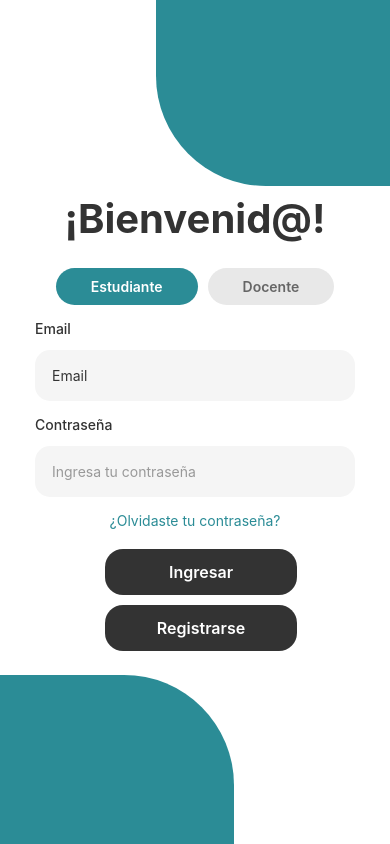
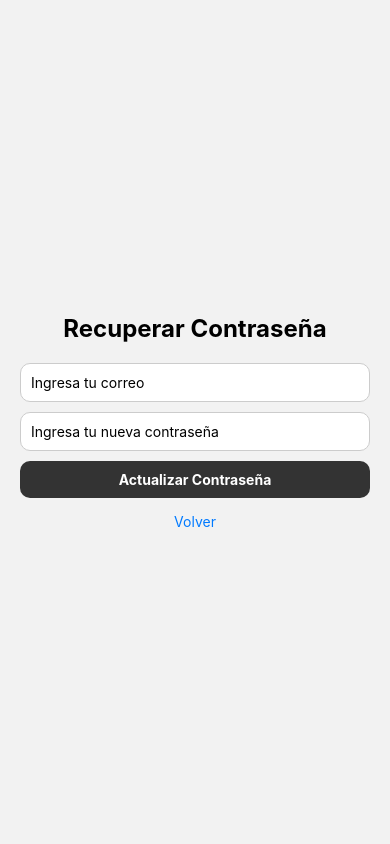
Before and after one commit to Horsifyy/Frontend, a React Native app: screen /ForgotPassword in a window 390 px wide. Built offline with nearby package versions, Linux system fonts and the light colour scheme.

Commit message:
Implementación correcta de recuperar contraseña

```diff
--- a/App.tsx
+++ b/App.tsx
@@ -21,7 +21,7 @@ const App = () => {
         <Stack.Screen name="Login" component={LoginScreen} />
         <Stack.Screen name="RegisterStudent" component={RegisterStudentScreen} />
         <Stack.Screen name="RegisterTeacher" component={RegisterTeacherScreen} />
-        <Stack.Screen name="ForgotPasswordScreen" component={ForgotPasswordScreen} />
+        <Stack.Screen name="ForgotPassword" component={ForgotPasswordScreen} />
       </Stack.Navigator>
     </NavigationContainer>
   );
--- a/src/screens/auth/ForgotPasswordScreen.js
+++ b/src/screens/auth/ForgotPasswordScreen.js
@@ -1,27 +1,34 @@
 import React, { useState } from 'react';
 import { View, TextInput, TouchableOpacity, Text, StyleSheet, Alert } from 'react-native';
-import { handlePasswordReset } from 'firebase/auth';
 import { API_URL } from '../../api/config';
 
-const PasswordResetScreen = ({ navigation }) => {
+const ForgotPasswordScreen = ({ navigation }) => {
   const [email, setEmail] = useState('');
-  const [message, setMessage] = useState('');
+  const [newPassword, setNewPassword] = useState('');
 
-  const handleForgotPassword = async () => {
+  const handleResetPassword = async () => {
     try {
       const response = await fetch(`${API_URL}/api/auth/reset-password`, {
         method: "POST",
         headers: { "Content-Type": "application/json" },
-        body: JSON.stringify({ email }),
+        body: JSON.stringify({ email, newPassword }),
       });
 
       const data = await response.json();
-      console.log("Correo de recuperación enviado:", data);
-      Alert.alert("Correo enviado", "Revisa tu bandeja de entrada.");
+      console.log("Respuesta del backend:", data);
+
+      if (response.status === 200) {
+        Alert.alert("Éxito", "Tu contraseña ha sido actualizada.");
+        navigation.navigate("Login");
+      } else {
+        throw new Error(data.error || "Error al recuperar la contraseña.");
+      }
     } catch (error) {
-      console.error("Error al recuperar la contraseña:", error);
+      console.error("Error en la recuperación de contraseña:", error);
+      Alert.alert("Error", error.message);
     }
   };
+
   return (
     <View style={styles.container}>
       <Text style={styles.title}>Recuperar Contraseña</Text>
@@ -33,10 +40,16 @@ const PasswordResetScreen = ({ navigation }) => {
         onChangeText={setEmail}
       />
 
-      {message ? <Text style={styles.messageText}>{message}</Text> : null}
+      <TextInput
+        style={styles.input}
+        placeholder="Ingresa tu nueva contraseña"
+        value={newPassword}
+        onChangeText={setNewPassword}
+        secureTextEntry
+      />
 
-      <TouchableOpacity style={styles.button} onPress={handlePasswordReset}>
-        <Text style={styles.buttonText}>Enviar enlace</Text>
+      <TouchableOpacity style={styles.button} onPress={handleResetPassword}>
+        <Text style={styles.buttonText}>Actualizar Contraseña</Text>
       </TouchableOpacity>
 
       <TouchableOpacity onPress={() => navigation.goBack()}>
@@ -46,7 +59,7 @@ const PasswordResetScreen = ({ navigation }) => {
   );
 };
 
-export default PasswordResetScreen;
+export default ForgotPasswordScreen;
 
 const styles = StyleSheet.create({
   container: {
@@ -81,10 +94,6 @@ const styles = StyleSheet.create({
     color: '#fff',
     fontWeight: 'bold',
   },
-  messageText: {
-    color: '#007AFF',
-    marginBottom: 10,
-  },
   backText: {
     color: '#007AFF',
     marginTop: 15,
--- a/src/screens/auth/LoginScreen.js
+++ b/src/screens/auth/LoginScreen.js
@@ -6,12 +6,13 @@ import { API_URL } from '../../api/config';
 const LoginScreen = ({ navigation }) => {
   const [email, setEmail] = useState('');
   const [password, setPassword] = useState('');
-  const [userType, setUserType] = useState('Estudiante'); // Estado para la selección de usuario
+  const [userType, setUserType] = useState('Estudiante');
   const [errorMessage, setErrorMessage] = useState('');
 
   const isValidEmail = (email) => {
     return /^[^\s@]+@[^\s@]+\.[^\s@]+$/.test(email);
   };
+
   const handleLogin = async () => {
     try {
 
@@ -39,7 +40,7 @@ const LoginScreen = ({ navigation }) => {
         throw new Error("El backend no devolvió datos de usuario");
       }
 
-      Alert.alert("Bienvenid@", `${data.user.name}`);
+      Alert.alert("Bienvenid@");
     } catch (error) {
       console.error("Error en el inicio de sesión:", error);
       Alert.alert("Error", "No se pudo iniciar sesión");
--- a/src/screens/auth/RegisterStudentScreen.js
+++ b/src/screens/auth/RegisterStudentScreen.js
@@ -1,5 +1,5 @@
 import React, { useState } from 'react';
-import { View, Text, TextInput, TouchableOpacity, Modal, FlatList, StyleSheet, Alert } from 'react-native';
+import { View, Text, TextInput, TouchableOpacity, Modal, FlatList, StyleSheet, Alert, SafeAreaView} from 'react-native';
 import auth from '@react-native-firebase/auth';
 import { API_URL } from '../../api/config';
 
@@ -43,6 +43,8 @@ const RegisterStudent = ({ navigation }) => {
   };
 
   return (
+
+    <SafeAreaView style={styles.container}>
     <View style={styles.container}>
       <View style={styles.topShape} />
 
@@ -127,6 +129,7 @@ const RegisterStudent = ({ navigation }) => {
         </View>
       </Modal>
     </View>
+    </SafeAreaView>
   );
 };
 
```
